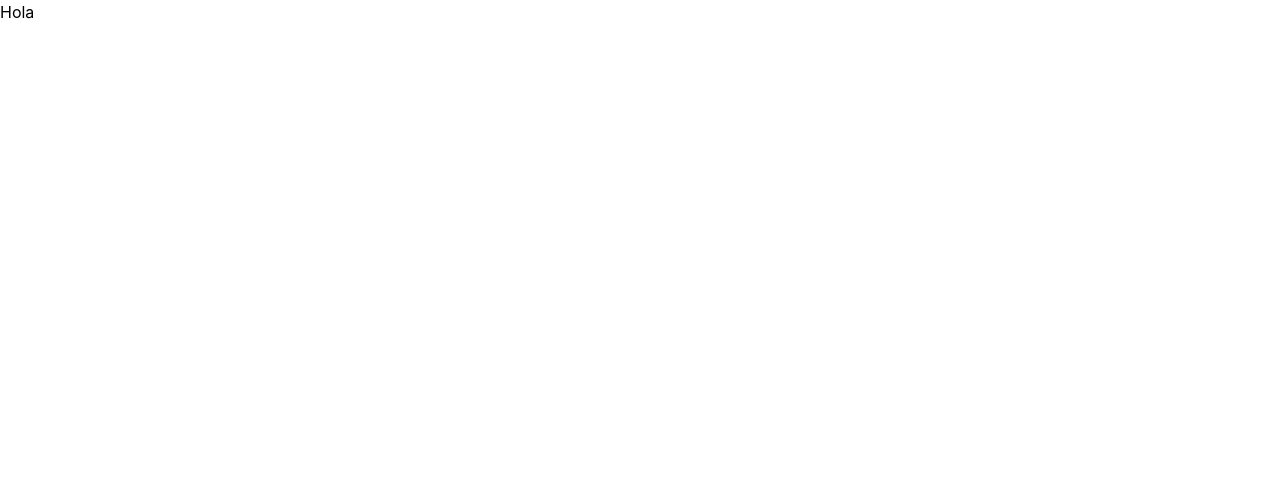
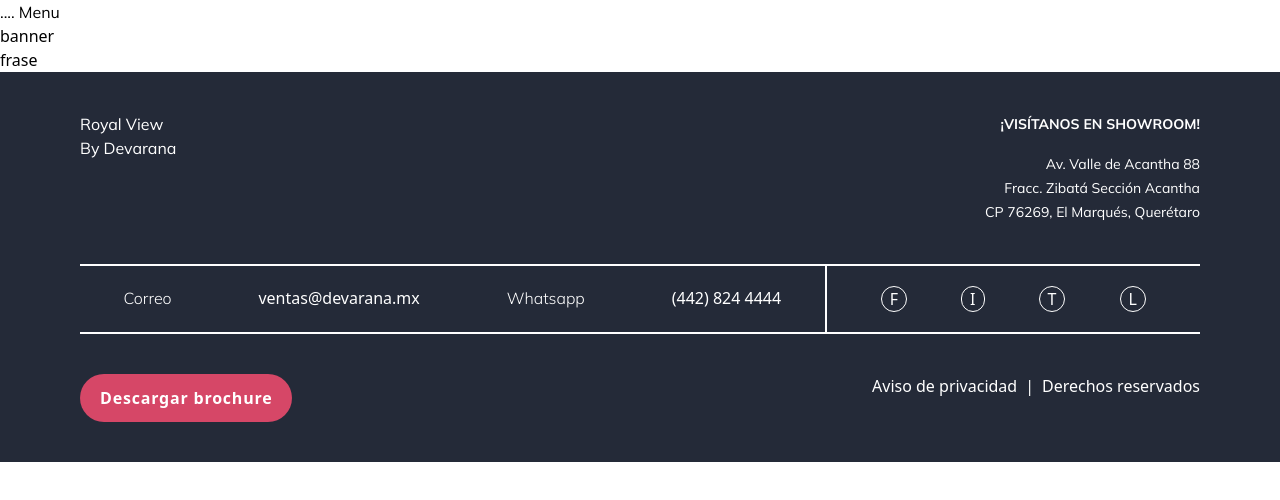
Before and after one commit to AbrahamDevarana/royalview_next, a Next.js app: page / in a window 1280 px wide. Shown: the top 500 px of the page. Built offline with nearby package versions, Linux system fonts and the light colour scheme.

Commit message:
Estructura Inicial y Footer

```diff
--- /dev/null
+++ b/components/layout/Footer.jsx
@@ -0,0 +1,45 @@
+const Footer = () => {
+    return (
+        <footer className="bg-royal-midnight py-10 px-20">
+            <div className="content mx-auto">
+                <div className="grid grid-cols-12 gap-y-10">
+                    <div className="col-span-6 text-white">
+                        <p className="">Royal View</p>
+                        <p className="">By Devarana</p>
+                    </div>
+                    <div className="col-span-6 text-right text-white text-base ">
+                        <p className="pb-4 font-bold">¡VISÍTANOS EN SHOWROOM!</p>
+                        <p> Av. Valle de Acantha 88 </p>
+                        <p> Fracc. Zibatá Sección Acantha </p>
+                        <p> CP 76269, El Marqués, Querétaro </p>
+                    </div>
+
+
+                    <div className="col-span-8 border-t-2 border-white border-b-2 flex justify-around py-5 text-white border-r-2">
+                        <p className="font-light"> Correo </p>
+                        <a href="maillo:ventas@devarana.mx" className="font-medium">ventas@devarana.mx</a>
+                        <p className="font-light">Whatsapp</p>
+                        <a href="" className="font-medium">(442) 824 4444 </a>
+                    </div>
+                    <div className="col-span-4 border-t-2 border-white border-b-2 flex justify-evenly py-5">
+                        <a href="" className="border-white rounded-full border text-white px-2"> F </a>
+                        <a href="" className="border-white rounded-full border text-white px-2"> I </a>
+                        <a href="" className="border-white rounded-full border text-white px-2"> T </a>
+                        <a href="" className="border-white rounded-full border text-white px-2"> L </a>
+                    </div>
+
+                    <div className="col-span-6">
+                        <button className="py-3 bg-royal-pink px-5 font-bold text-white tracking-wider rounded-full">Descargar brochure</button>
+                    </div>
+                    <div className="col-span-6 text-white text-right">
+                        <a href="" className="pr-2">Aviso de privacidad</a>
+                         |
+                        <a className="pl-2" href="">Derechos reservados</a>
+                    </div>
+                </div>
+            </div>
+        </footer>
+    );
+}
+
+export default Footer;
--- /dev/null
+++ b/components/layout/Layout.jsx
@@ -0,0 +1,26 @@
+import Head from "next/head";
+import Footer from "./Footer";
+import Menu from "./Menu";
+
+const Layout = ({children}) => {
+    return (
+        <>
+
+            <Head>
+                <link rel="preconnect" href="https://fonts.googleapis.com" />
+                <link rel="preconnect" href="https://fonts.gstatic.com" crossOrigin="true" />
+                <meta name="author" content="Devarana.mx"/>
+            </Head>
+
+            <Menu />
+
+            <main>
+                {children}
+            </main>
+
+            <Footer/>
+        </>
+     );
+}
+
+export default Layout;
--- /dev/null
+++ b/components/layout/Menu.jsx
@@ -0,0 +1,7 @@
+const Menu = () => {
+    return (
+        <p>.... Menu </p>
+    );
+}
+
+export default Menu;
--- /dev/null
+++ b/components/layout/Seo.js
@@ -0,0 +1,42 @@
+import Head from "next/head";
+import { Router, useRouter } from "next/router";
+
+
+
+const Seo = ({title, description, keywords, ...props }) => {
+    const { pathname} = useRouter()
+    const currentUrl = 'https://royalview.mx' + pathname
+    return (
+        <>
+            <Head>
+                <title>{title}</title>
+                <meta name="description" content={description || "Descripcion"} />
+                <meta name="keywords" content={keywords || "Keywords"} />
+                <meta name="DC.title" content="Devarana.mx" />
+
+                <meta name="geo.region" content="MX-QUE" />
+                <meta name="geo.position" content="20.671358;-100.337054" />
+                <meta name="ICBM" content="20.671358, -100.337054" />
+
+                <meta property="og:locale" content="es" />
+                <meta property="og:title" content={title} />
+                <meta property="og:description" content={description} />
+                <meta property="og:type" content="Website" />
+                <meta property="og:url" content={currentUrl} />
+                <meta property="og:image" content="" />
+                <meta property="og:site_name" content="Devarana" />
+
+                <meta content={title} name="DC.Title"/>
+                <meta content={description} name='DC.Description'/>
+                <meta content="Devarana" name='DC.Creator'/>
+                <meta content="Devarana" name='DC.Publisher'/>
+                <meta content={currentUrl} name='DC.Identifier'/>
+                <meta content={keywords} name='DC.keywords'/>
+
+                <link rel="canonical" href={currentUrl}/>
+            </Head>
+        </>
+     );
+    }
+
+export default Seo;
--- /dev/null
+++ b/components/ui/Button.jsx
@@ -0,0 +1,9 @@
+const Button = () => {
+    return (
+        <>
+        <button></button>
+        </>
+     );
+}
+
+export default Button;
--- a/pages/_app.js
+++ b/pages/_app.js
@@ -1,7 +1,10 @@
 import '../styles/globals.css'
+import Layout from '../components/layout/Layout'
 
 function MyApp({ Component, pageProps }) {
-  return <Component {...pageProps} />
+  return (
+    <Layout> <Component {...pageProps} /> </Layout>
+  )
 }
 
 export default MyApp
--- /dev/null
+++ b/pages/_document.js
@@ -0,0 +1,15 @@
+import { Html, Head, Main, NextScript } from 'next/document'
+
+export default function Document() {
+  return (
+    <Html lang='es'>
+      <Head>
+        <link href="https://fonts.googleapis.com/css2?family=Mulish:wght@300;400;500;700&family=Playfair+Display:wght@400;500;700&display=swap" rel="stylesheet"></link>
+      </Head>
+      <body>
+        <Main />
+        <NextScript />
+      </body>
+    </Html>
+  )
+}
--- /dev/null
+++ b/pages/contacto.jsx
@@ -0,0 +1,12 @@
+import Head from "next/head";
+import SEO from "../components/layout/Seo";
+
+const Contacto = () => {
+    return (
+        <>
+            <SEO title="Contacto" description="" keywords="" />
+        </>
+     );
+}
+
+export default Contacto;
--- a/pages/index.js
+++ /dev/null
@@ -1,7 +0,0 @@
-export default function Home() {
-  return (
-    <div className="">
-      Hola
-    </div>
-  )
-}
--- /dev/null
+++ b/pages/index.jsx
@@ -0,0 +1,18 @@
+import SEO from "../components/layout/Seo";
+
+export default function Home() {
+  return (
+    <>
+        <SEO title="Home" />
+
+        <section>
+            banner
+        </section>
+
+        <section>
+            frase
+        </section>
+    </>
+
+  )
+}
--- a/styles/globals.css
+++ b/styles/globals.css
@@ -2,14 +2,21 @@ html,
 body {
   padding: 0;
   margin: 0;
-  font-family: -apple-system, BlinkMacSystemFont, Segoe UI, Roboto, Oxygen,
-    Ubuntu, Cantarell, Fira Sans, Droid Sans, Helvetica Neue, sans-serif;
 }
 
 * {
   box-sizing: border-box;
 }
 
+
+h1, h2, h3, h4, h5{
+    font-family: 'Playfair Display', serif;
+}
+
+p, li{
+    font-family: 'Mulish', sans-serif;
+}
+
 @tailwind base;
 @tailwind components;
 @tailwind utilities
--- a/tailwind.config.js
+++ b/tailwind.config.js
@@ -5,7 +5,34 @@ module.exports = {
         "./components/**/*.{js,ts,jsx,tsx}",
     ],
     theme: {
-        extend: {},
+        extend: {
+            fontFamily: {
+                mulish: ['Mulish', 'sans-serif'],
+                playfair: ['Playfair Display', 'sans-serif'],
+
+            },
+            colors: {
+                'royal-blue' : '#56739B',
+                'royal-babyblue' : '#a9c0e4',
+                'royal-pink' : '#d64767',
+                'royal-midnight' : '#242a38',
+                'royal-hazelnut' : '#eadfd4',
+                'royal-pearl' : '#f9f9f7',
+                'royal-graph' : '#656a76',
+                'royal-pollito' : '#ffdea4',
+                'royal-salmon' : '#fabcab'
+            },
+            transitionProperty: {
+                'height': 'height',
+                'backgroundImage':'backgroundImage'
+            },
+            fontSize: {
+                sm: ['12px', '20px'],
+                base: ['14px', '24px'],
+                lg: ['18px', '28px'],
+                xl: ['22px', '32px'],
+              }
+        },
     },
     plugins: [],
 }
```
